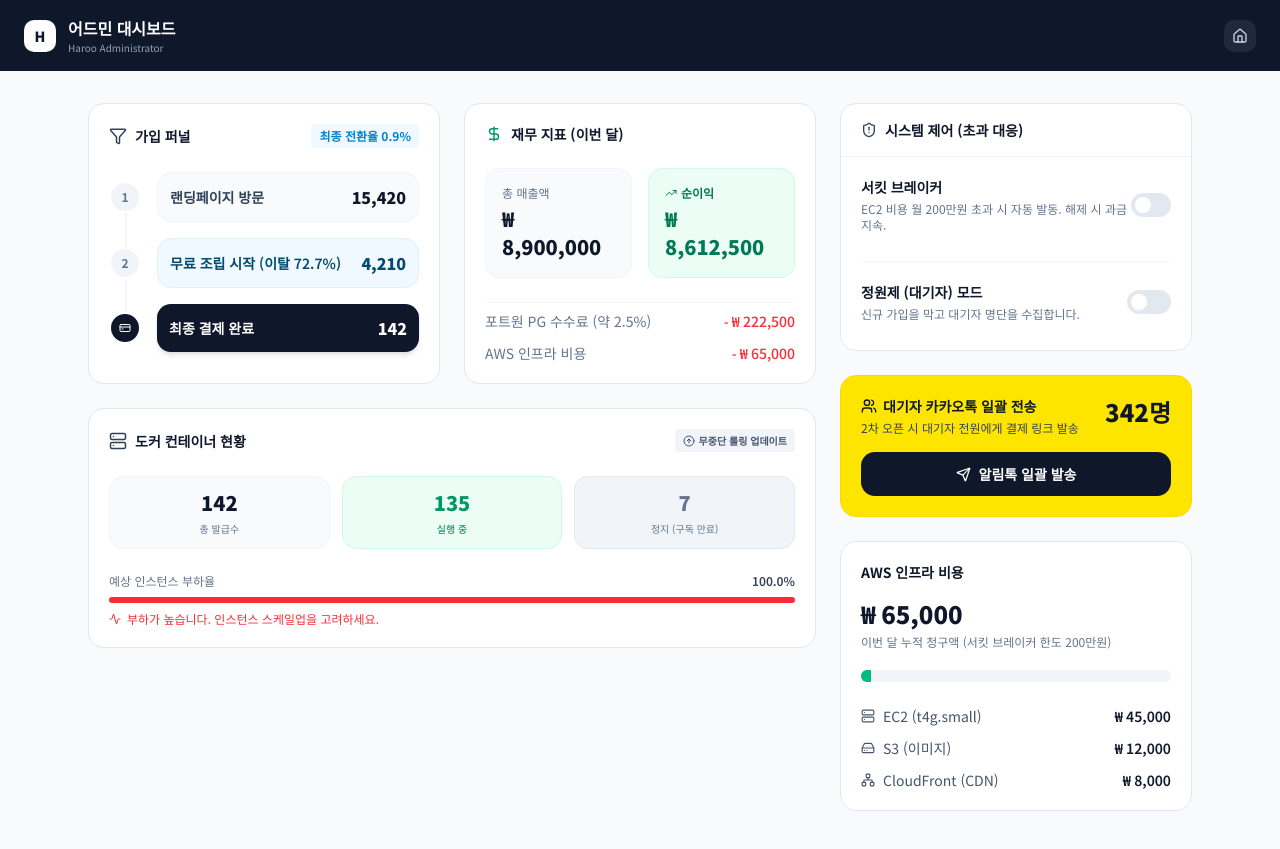
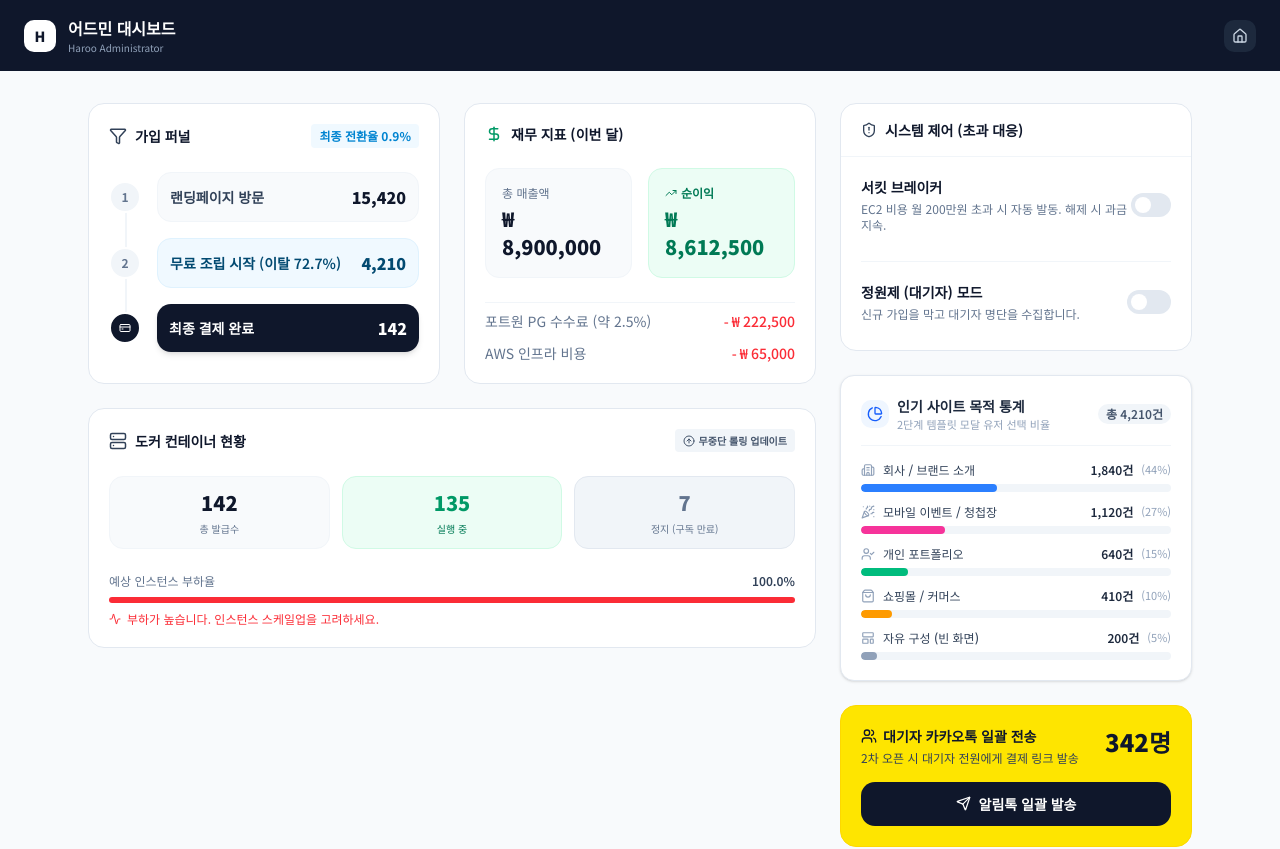
Before and after one commit to Moorisong/haroo, a Next.js app: page /admin in a window 1280 px wide. Shown: the top 849 px of the page. Built offline with nearby package versions, Linux system fonts and the light colour scheme.

Commit message:
feat: 어드민 인기 사이트 목적/템플릿 통계 차트 패널 연동

```diff
--- a/src/app/admin/page.tsx
+++ b/src/app/admin/page.tsx
@@ -6,6 +6,7 @@ import AwsCostTracker from '@/components/admin/AwsCostTracker'
 import AdminFinancialPanel from '@/components/admin/AdminFinancialPanel'
 import AdminFunnelPanel from '@/components/admin/AdminFunnelPanel'
 import AdminInfraPanel from '@/components/admin/AdminInfraPanel'
+import AdminTemplateStatsPanel from '@/components/admin/AdminTemplateStatsPanel'
 
 // Mock Data
 const MOCK_STATS = {
@@ -67,9 +68,10 @@ export default function AdminPage() {
             />
           </div>
 
-          {/* 제어 & 비용 */}
+          {/* 제어 & 비용 & 템플릿 목적 통계 */}
           <div className="space-y-6">
             <AdminChoiceActionPanel />
+            <AdminTemplateStatsPanel />
             <WaitlistKakaoBroadcastBtn waitlistCount={MOCK_STATS.waitlistCount} />
             <AwsCostTracker
               ec2Cost={MOCK_STATS.ec2Cost}
--- /dev/null
+++ b/src/components/admin/AdminTemplateStatsPanel.tsx
@@ -0,0 +1,121 @@
+'use client'
+
+import React from 'react'
+import { Building2, PartyPopper, UserCheck, ShoppingBag, LayoutTemplate, PieChart } from 'lucide-react'
+import type { SiteTemplateCategory } from '@/types'
+
+interface TemplateStatItem {
+  category: SiteTemplateCategory
+  label: string
+  count: number
+  percentage: number
+  color: string
+  icon: React.ElementType
+}
+
+interface AdminTemplateStatsPanelProps {
+  templateData?: Record<SiteTemplateCategory, number>
+}
+
+// 기본 mock 데이터 (드래프트 기반 수집 데이터 연결 fallbacks)
+const DEFAULT_DATA: Record<SiteTemplateCategory, number> = {
+  COMPANY: 1840,
+  EVENT: 1120,
+  PORTFOLIO: 640,
+  COMMERCE: 410,
+  BLANK: 200,
+}
+
+export default function AdminTemplateStatsPanel({ templateData = DEFAULT_DATA }: AdminTemplateStatsPanelProps) {
+  const total = Object.values(templateData).reduce((acc, curr) => acc + curr, 0) || 1
+
+  const items: TemplateStatItem[] = [
+    {
+      category: 'COMPANY',
+      label: '회사 / 브랜드 소개',
+      count: templateData.COMPANY || 0,
+      percentage: Math.round(((templateData.COMPANY || 0) / total) * 100),
+      color: 'bg-blue-500',
+      icon: Building2,
+    },
+    {
+      category: 'EVENT',
+      label: '모바일 이벤트 / 청첩장',
+      count: templateData.EVENT || 0,
+      percentage: Math.round(((templateData.EVENT || 0) / total) * 100),
+      color: 'bg-pink-500',
+      icon: PartyPopper,
+    },
+    {
+      category: 'PORTFOLIO',
+      label: '개인 포트폴리오',
+      count: templateData.PORTFOLIO || 0,
+      percentage: Math.round(((templateData.PORTFOLIO || 0) / total) * 100),
+      color: 'bg-emerald-500',
+      icon: UserCheck,
+    },
+    {
+      category: 'COMMERCE',
+      label: '쇼핑몰 / 커머스',
+      count: templateData.COMMERCE || 0,
+      percentage: Math.round(((templateData.COMMERCE || 0) / total) * 100),
+      color: 'bg-amber-500',
+      icon: ShoppingBag,
+    },
+    {
+      category: 'BLANK',
+      label: '자유 구성 (빈 화면)',
+      count: templateData.BLANK || 0,
+      percentage: Math.round(((templateData.BLANK || 0) / total) * 100),
+      color: 'bg-slate-400',
+      icon: LayoutTemplate,
+    },
+  ]
+
+  return (
+    <div className="bg-white rounded-xl border border-slate-200 p-5 shadow-sm space-y-4">
+      <div className="flex items-center justify-between border-b border-slate-100 pb-3">
+        <div className="flex items-center gap-2">
+          <div className="p-1.5 bg-blue-50 text-blue-600 rounded-lg">
+            <PieChart className="w-4 h-4" />
+          </div>
+          <div>
+            <h3 className="font-bold text-slate-800 text-sm">인기 사이트 목적 통계</h3>
+            <p className="text-[11px] text-slate-400">2단계 템플릿 모달 유저 선택 비율</p>
+          </div>
+        </div>
+        <span className="text-xs font-semibold px-2 py-0.5 bg-slate-100 text-slate-600 rounded-full">
+          총 {total.toLocaleString()}건
+        </span>
+      </div>
+
+      <div className="space-y-3">
+        {items.map((item) => {
+          const Icon = item.icon
+          return (
+            <div key={item.category} className="space-y-1.5">
+              <div className="flex items-center justify-between text-xs">
+                <div className="flex items-center gap-2 text-slate-700 font-medium">
+                  <Icon className="w-3.5 h-3.5 text-slate-400" />
+                  <span>{item.label}</span>
+                </div>
+                <div className="flex items-center gap-2 text-slate-500">
+                  <span className="font-semibold text-slate-800">{item.count.toLocaleString()}건</span>
+                  <span className="text-[11px] text-slate-400">({item.percentage}%)</span>
+                </div>
+              </div>
+
+              {/* 프로그레스 바 */}
+              <div className="w-full h-2 bg-slate-100 rounded-full overflow-hidden">
+                <div
+                  className={`h-full ${item.color} rounded-full transition-all duration-500`}
+                  style={{ width: `${item.percentage}%` }}
+                />
+              </div>
+            </div>
+          )
+        })}
+      </div>
+    </div>
+  )
+}
```
Also changed, not shown: 1 other file (tests, documents, lock files or other folders).
